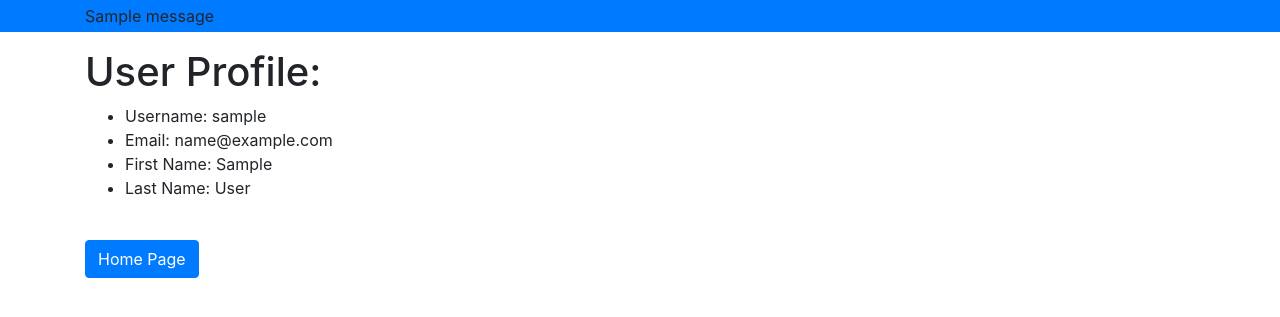
After one commit to RalphsCode/Lesson23-Assignment04, a Flask app: a page that uses templates/base.html in a window 1280 px wide. The commit adds this page. Shown: the top 317 px of the page. Run offline with Flask 3, Linux system fonts and the light colour scheme; the visitor is signed in with stand-in values (Sample User, id 1); tables that the repository leaves empty hold one stand-in row (values such as "Sample post"); one stand-in notice (Sample message) is shown; some libraries are stand-ins or nearby versions.

Commit message:
Added a model for the feedback table in the database, tweaked the flash ctyle, added a home page to access the routes, updated the seed file with feedback data.

```diff
--- a/app.py
+++ b/app.py
@@ -49,7 +49,7 @@ def register():
         db.session.commit()
 
         # set the user session variable
-        session['username'] = [new_user.username]
+        session['username'] = [username]
         return redirect('/secret')
 
     return render_template('register.html', form=form)
@@ -65,8 +65,10 @@ def login():
         curr_user = User.query.filter(User.username == username).first()
         if curr_user:
             if curr_user.password == password:
+                # set the user session variable
+                session['username'] = [username]
                 flash(f'Found username "{username}" in database, and password matched.')
-                return redirect('/secret')
+                return redirect(f'/users/{username}')
             else:
                 flash(f'Found username "{username}" in database, BUT password ({password} was not correct.')
                 return redirect("/login")
@@ -77,6 +79,16 @@ def login():
     return render_template('login.html', form=form)
 
 
-@app.route('/secret')
-def secret():
-    return "You made it!"
+@app.route('/logout')
+def logout():
+    session.pop('username')
+    return redirect("/home")
+
+@app.route('/users/<username>')
+def profile(username):
+    if 'username' in session:
+        user = User.query.filter(User.username == username).first()
+        return render_template('user_profile.html', user=user)
+    else:
+        flash("You must be logged in to see that page")
+        return redirect("/login")
--- a/templates/base.html
+++ b/templates/base.html
@@ -7,11 +7,16 @@
     <title>{% block title %} {% endblock %}</title>
 </head>
 <body>
-    <container>
-        {% for msg in get_flashed_messages() %}
-        <p>{{msg}}</p>
-        {% endfor %}
+    <div class="banner, bg-primary">
+        <div class="container">
+            {% for msg in get_flashed_messages() %}
+            <p class="pl-3, py-1">{{msg}}</p>
+            {% endfor %}
+
+        </div>
+    </div>
+    <div class="container">
         {% block content %} {% endblock %}
-    </container>
+    </div>
 </body>
 </html>
--- /dev/null
+++ b/templates/user_profile.html
@@ -0,0 +1,21 @@
+{% extends 'base.html' %}
+
+{% block title %}
+Sign In
+{% endblock %}
+
+{% block content %}
+<h1>User Profile:</h1>
+<ul>
+    <li>Username: {{user.username}}</li>
+    <li>Email: {{user.email}}</li>
+    <li>First Name: {{user.first_name}}</li>
+    <li>Last Name: {{user.last_name}}</li>
+</ul>
+
+<br>
+<p>
+<a href="/home" class="btn btn-primary">Home Page</a>
+<p>
+
+{% endblock %}
```
Also changed, not shown: models.py (+14 -0 lines), seed.py (+17 -5 lines), templates/home.html (+8 -1 lines), templates/login.html (+6 -2 lines), templates/register.html (+6 -2 lines).
